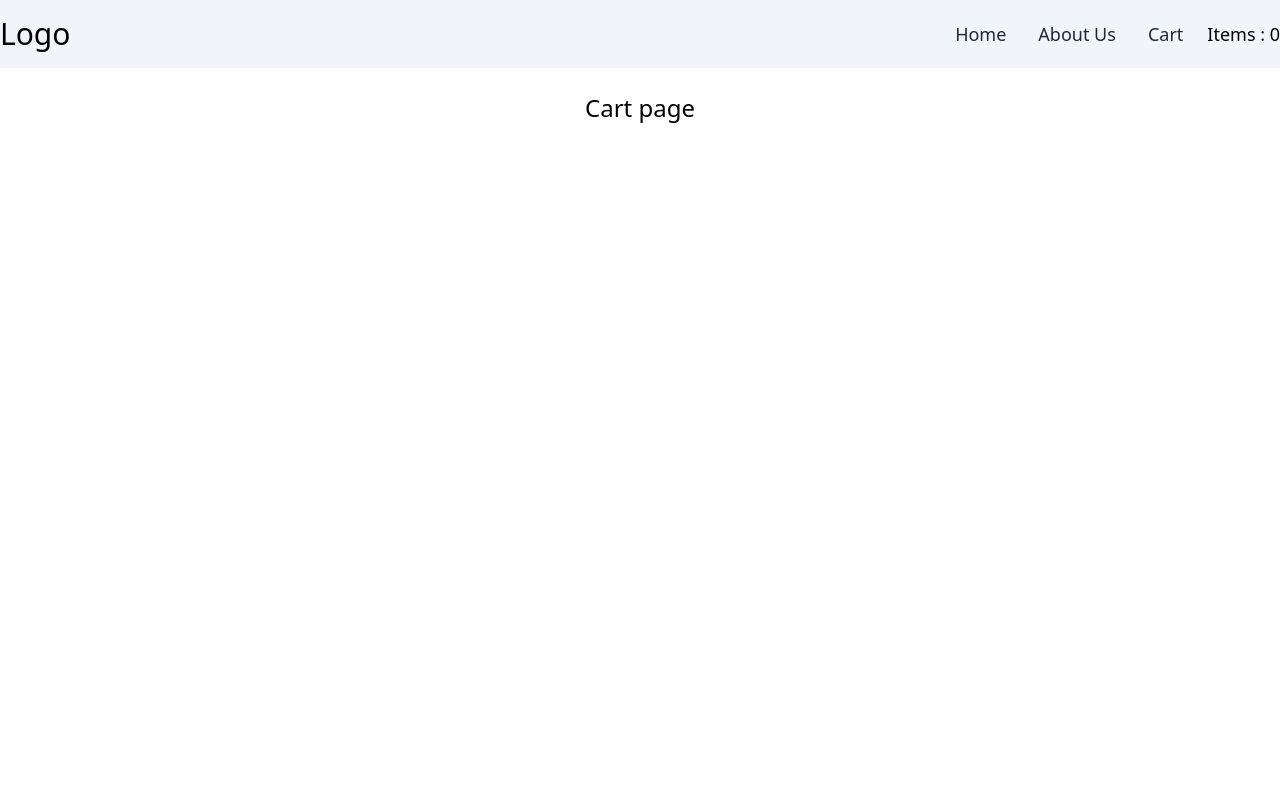
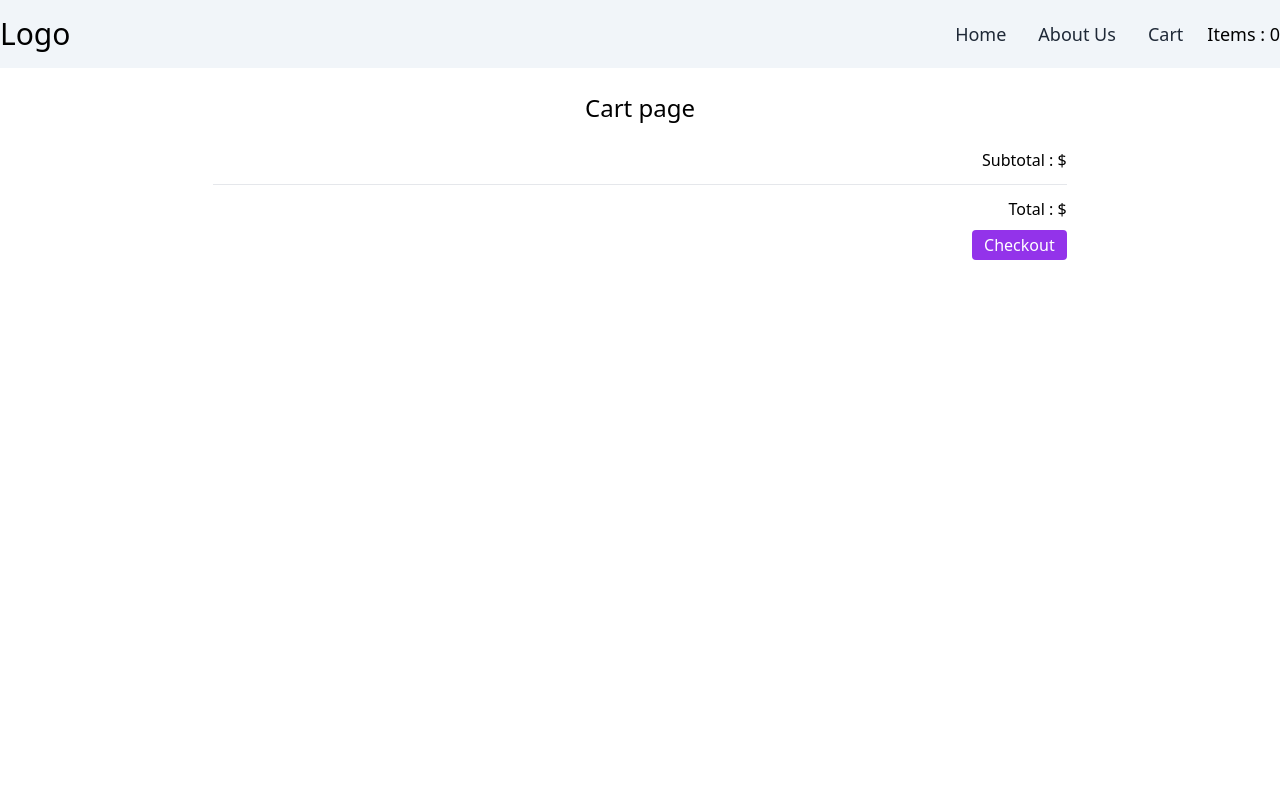
Before and after one commit to Ifratbinte/product-cart, a Next.js app: page /cart in a window 1280 px wide. Shown: the top 800 px of the page. Built offline with nearby package versions, Linux system fonts and the light colour scheme.

Commit message:
feat & fix: fix specific items increment and add amount ui

```diff
--- /dev/null
+++ b/app/cart/cartInvoice.tsx
@@ -0,0 +1,28 @@
+import React from "react";
+interface Props {
+  subtotal: string;
+  total: string;
+}
+
+const CartInvoice: React.FC<Props> = ({ subtotal, total }) => {
+  return (
+    <div className="justify-between mt-5">
+      <div className="text-right">
+        <h4 className="text-right mb-3">
+          Subtotal : <span>$ {total}</span>
+        </h4>
+        <hr />
+        <div className="mt-3">
+          <h4 className="text-right mb-3">
+            Total : <span>$ {total}</span>
+          </h4>
+          <a className="text-white px-3 py-1 rounded bg-purple-600" href="#">
+            Checkout
+          </a>
+        </div>
+      </div>
+    </div>
+  );
+};
+
+export default CartInvoice;
--- a/app/cart/page.tsx
+++ b/app/cart/page.tsx
@@ -2,11 +2,13 @@
 import React from "react";
 import {
   decrementQuantity,
+  incrementByAmount,
   incrementQuantity,
   remove,
 } from "@/store/CartSlice";
 import { useDispatch, useSelector } from "react-redux";
 import { FaTimes, FaTrashAlt } from "react-icons/fa";
+import CartInvoice from "./cartInvoice";
 
 const Cart = () => {
   const dispatch = useDispatch();
@@ -20,12 +22,15 @@ const Cart = () => {
     <div className="container mx-auto min-h-screen">
       <div className="text-2xl font-medium text-center my-6">Cart page</div>
       <div className="w-2/3 mx-auto">
-        {cartItems.map((item: any) => (
-          <div className="flex items-center justify-between mb-6 py-3 px-6 rounded bg-slate-50">
+        {cartItems.map((item: any, i: number) => (
+          <div
+            className="flex items-center justify-between mb-6 py-3 px-6 rounded bg-slate-50"
+            key={i}
+          >
             <img src={item.image} alt="img" className="min-h-16 max-h-16" />
             <h5 className="w-1/3">{item.title}</h5>
             <h5 className="w-1/6 font-medium flex items-center gap-2">
-              ${item.price} <FaTimes className="text-xs" /> {cartItems.length}
+              ${item.price}
             </h5>
             <div className="w-1/4 flex gap-4">
               <button
@@ -34,6 +39,7 @@ const Cart = () => {
               >
                 +
               </button>
+              <span>{item.quantity}</span>
               <button
                 className="text-lg p-1 bg-slate-100 h-6 w-6 flex items-center justify-center border border-slate-200 cursor-pointer"
                 onClick={() => dispatch(decrementQuantity())}
@@ -49,6 +55,7 @@ const Cart = () => {
             </button>
           </div>
         ))}
+        <CartInvoice subtotal="" total="" />
       </div>
     </div>
   );
--- a/store/CartSlice.js
+++ b/store/CartSlice.js
@@ -1,27 +1,31 @@
 "use client";
 import { createSlice } from "@reduxjs/toolkit";
+const findItemIndex = (items, itemId) =>
+  items.findIndex((item) => item.id === itemId);
+
 const cartSlice = createSlice({
   name: "Cart",
   initialState: [],
   reducers: {
-    add(state, action) {
-      state.push(action.payload);
+    // add(state, action) {
+    //   state.push(action.payload);
+    // },
+    add: (state, action) => {
+      const { id, image, title, price } = action.payload;
+      const existingItemIndex = findItemIndex(state, id);
+
+      if (existingItemIndex !== -1) {
+        // Item already exists in the cart, increment the quantity
+        state[existingItemIndex].quantity += 1;
+      } else {
+        // Item doesn't exist in the cart, add a new entry
+        state.push({ id, image, title, price, quantity: 1 });
+      }
     },
     remove(state, action) {
       return state.filter((item) => item.id !== action.payload);
     },
-    // incrementQuantity: (state, action) => {
-    //   const item = state.find((item) => item.id === action.payload.id);
-    //   if (item) {
-    //     item.quantity += 1;
-    //   }
-    // },
-    // decrementQuantity: (state, action) => {
-    //   const item = state.find((item) => item.id === action.payload.id);
-    //   if (item && item.quantity > 1) {
-    //     item.quantity -= 1;
-    //   }
-    // },
+
     incrementQuantity: (state) => {
       state.length += 1;
     },
@@ -29,7 +33,7 @@ const cartSlice = createSlice({
       state.length -= 1;
     },
     incrementByAmount: (state, action) => {
-      state.value += action.payload;
+      state.length += action.payload;
     },
   },
 });
```
Also changed, not shown: store/CartSlice copy.js (added, +33 -0 lines).
